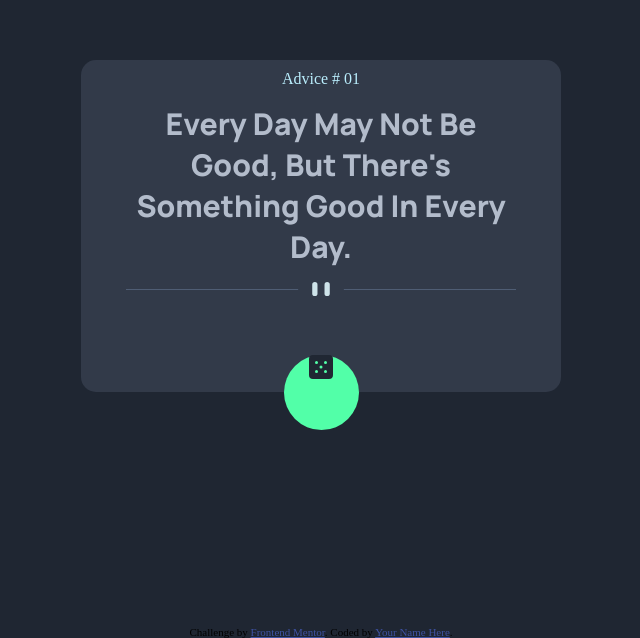
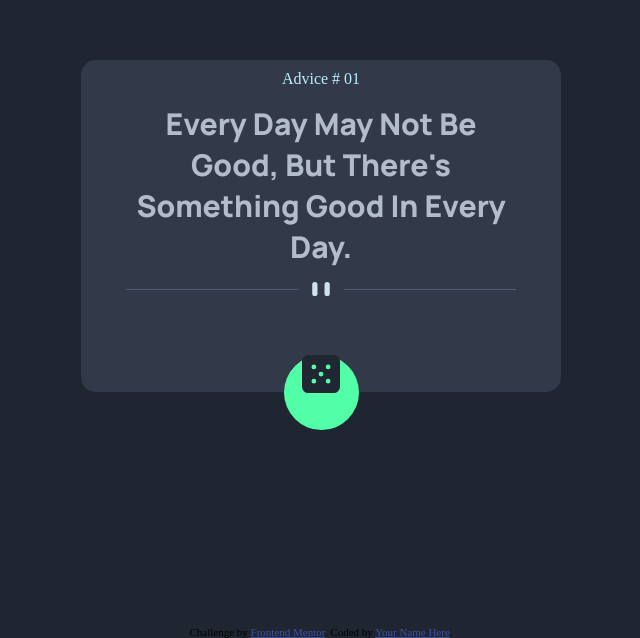
Before and after one commit to Damsithcoder/Advice-generator-app, a plain HTML site: page index.html in a window 1280 px wide. Shown: the part 174-812 px from the top of the page, without its empty margins (319-959 px from the left). Drawn offline with Linux system fonts and the light colour scheme; no server answers.

Commit message:
Update style.css

```diff
--- a/CSS/style.css
+++ b/CSS/style.css
@@ -42,6 +42,15 @@
       background-repeat: no-repeat;
       background-size: contain;
     }
+.icon{
+      width: 50%;
+/*     height: 25px;
+      margin: 15px 0 0 0;
+      background-image: url(../images/pattern-divider-desktop.svg);
+      background-repeat: no-repeat;
+      background-size: contain; */
+
+    }
     .btn {
       width: 75px;
       height: 75px;
```
